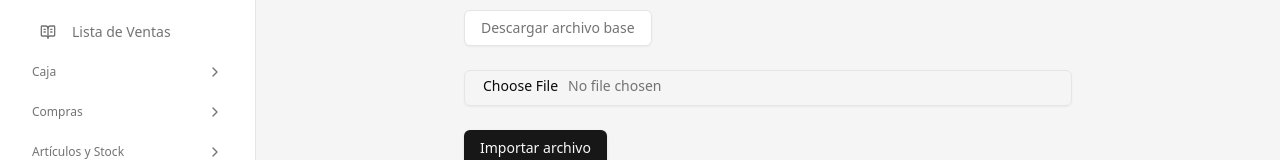
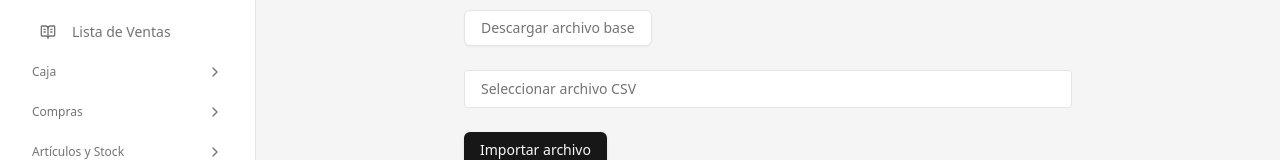
Before and after one commit to jaekr84/erplala, a Next.js app: page /importar in a window 1280 px wide. Shown: the part 174-334 px from the top of the page. Built offline with nearby package versions, Linux system fonts and the light colour scheme; no server answers; the database is empty.

Commit message:
mejora ux importacion

```diff
--- a/src/app/importar/page.tsx
+++ b/src/app/importar/page.tsx
@@ -61,7 +61,21 @@ export default function ImportarPage() {
         Descargar archivo base
       </Button>
 
-      <Input type="file" accept=".csv" onChange={handleArchivo} />
+      <div>
+        <label
+          htmlFor="archivo"
+          className="block w-full cursor-pointer bg-white border border-input rounded px-4 py-2 text-sm text-muted-foreground hover:bg-gray-100 transition"
+        >
+          {archivo?.name || 'Seleccionar archivo CSV'}
+        </label>
+        <input
+          id="archivo"
+          type="file"
+          accept=".csv"
+          onChange={handleArchivo}
+          className="hidden"
+        />
+      </div>
 
       <Button onClick={handleImportar} disabled={cargando}>
         {cargando ? 'Importando...' : 'Importar archivo'}
--- a/src/app/layout.tsx
+++ b/src/app/layout.tsx
@@ -24,6 +24,7 @@ import {
   BookOpenText,
   LockKeyhole,
   LockKeyholeOpen,
+  ImportIcon,
 } from 'lucide-react'
 import { useState } from 'react'
 import { Button } from '@/components/ui/button'
@@ -252,7 +253,7 @@ export default function RootLayout({ children }: { children: React.ReactNode })
                     </Button>
                     <Button asChild variant="ghost" className="w-full justify-start">
                       <Link href="/importar">
-                        <TagIcon size={16} className="mr-2" /> Importar
+                        <ImportIcon size={16} className="mr-2" /> Importar
                       </Link>
                     </Button>
                   </div>
```
